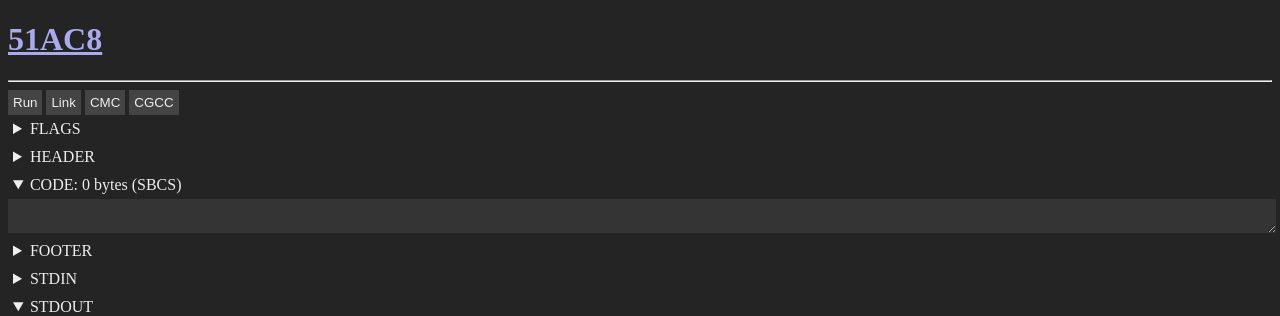
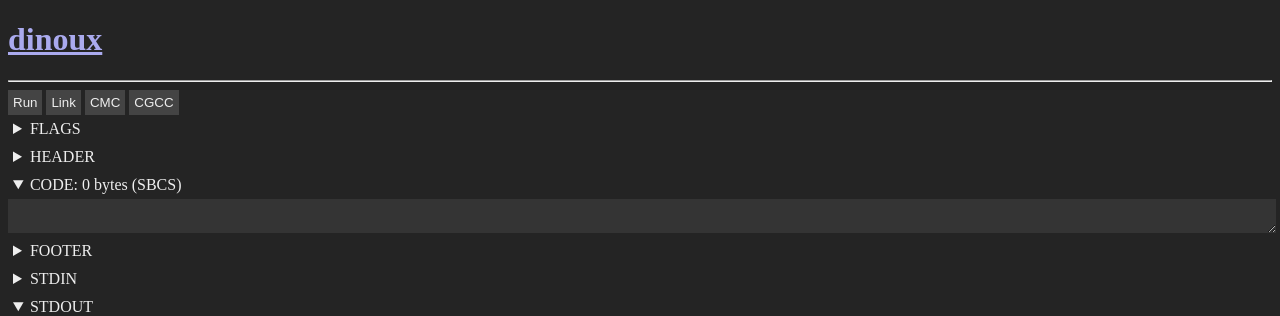
Before and after one commit to zoomlogo/siacB-abandoned, a Flask app: page / in a window 1280 px wide. Shown: the top 316 px of the page. Run offline with Flask 2, Linux system fonts and the light colour scheme.

Commit message:
Update index.html

```diff
--- a/src/templates/index.html
+++ b/src/templates/index.html
@@ -1,7 +1,7 @@
 <!DOCTYPE html>
 <html lang="en">
     <head>
-        <title>51AC8 Interpreter</title>
+        <title>dinoux Interpreter</title>
         <meta charset="UTF-8">
         <meta name="viewport" content="width=device-width, initial-scale=1">
         <style>
@@ -162,7 +162,7 @@
         </script>
     </head>
     <body>
-        <h1><a href="https://github.com/PyGamer0/51AC8">51AC8</a></h1><hr>
+        <h1><a href="https://github.com/PyGamer0/dinoux">dinoux</a></h1><hr>
         <button id="run" onclick="runCode();">Run</button>
         <button id="link" onclick="generateLink();">Link</button>
         <button id="cmc" onclick="generateCMC();">CMC</button>
```
